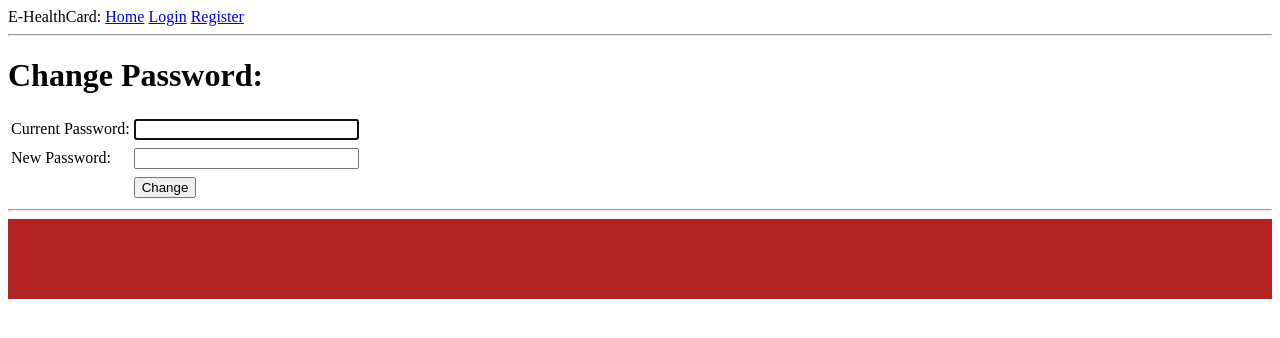
After one commit to ninadsachania/e-healthcard, a Flask app: page /user/changepw in a window 1280 px wide. The commit adds this page. Shown: the top 338 px of the page. Run offline with Flask 2, Linux system fonts and the light colour scheme.

Commit message:
Add ability to change passwords

```diff
--- a/app/forms.py
+++ b/app/forms.py
@@ -51,3 +51,10 @@ class EditProfileForm(FlaskForm):
     email = EmailField('Email:', validators=[DataRequired(), Email()])
     address = TextAreaField('Address:', validators=[DataRequired()])
     submit = SubmitField('Update')
+
+
+class PasswordResetForm(FlaskForm):
+    current_password = PasswordField('Current Password:', validators=[
+        DataRequired()])
+    new_password = PasswordField('New Password:', validators=[DataRequired()])
+    submit = SubmitField('Change')
--- a/app/routes.py
+++ b/app/routes.py
@@ -1,6 +1,6 @@
 from flask import render_template, flash, redirect, url_for, request
 from app import app, db
-from app.forms import LoginForm, RegistrationForm, EditProfileForm
+from app.forms import LoginForm, RegistrationForm, EditProfileForm, PasswordResetForm
 from app.models import User
 from flask_login import current_user, login_user, logout_user, login_required
 from werkzeug.urls import url_parse
@@ -109,5 +109,22 @@ def edit_profile():
     return render_template('edit_profile.html', title='Edit Profile', form=form)
 
 
+@app.route('/user/changepw', methods=['POST', 'GET'])
+def change_password():
+    form = PasswordResetForm()
+
+    if form.validate_on_submit():
+        if current_user.check_password(form.current_password.data):
+            current_user.set_password(form.new_password.data)
+            db.session.commit()
+            flash('Congratulations! Password successfully changed.')
+            return redirect(url_for('change_password'))
+
+        flash('Current password incorrent. Please try again.')
+        return redirect(url_for('change_password'))
+
+    return render_template('change_password.html', title="Change Password", form=form)
+
+
 if __name__ == '__main__':
     app.run(debug=True)
--- /dev/null
+++ b/app/templates/change_password.html
@@ -0,0 +1,40 @@
+{% extends 'base.html' %}
+
+{% block content %}
+<h1>Change Password:</h1>
+<form action="" method="post" novalidate>
+    {{ form.hidden_tag() }}
+    <table>
+        <tr>
+            <td>{{ form.current_password.label }}</td>
+            <td>{{ form.current_password(autofocus=True, size="25") }}</td>
+        </tr>
+        <tr>
+            <td></td>
+            <td>
+                {% for error in form.current_password.errors %}
+                <span class="form-error">[{{ error }}]</span>
+                {% endfor %}
+            </td>
+        </tr>
+
+        <tr>
+            <td>{{ form.new_password.label }}</td>
+            <td>{{ form.new_password(size="25") }}</td>
+        </tr>
+        <tr>
+        <td></td>
+        <td>
+            {% for error in form.new_password.errors %}
+            <span class="form-error">[{{ error }}]</span>
+            {% endfor %}
+        </td>
+        </tr>
+
+        <tr>
+            <td></td>
+            <td>{{ form.submit() }}</td>
+        </tr>
+    </table>
+</form>
+{% endblock %}
--- a/app/templates/edit_profile.html
+++ b/app/templates/edit_profile.html
@@ -101,4 +101,6 @@
                 </tr>
     </table>
 </form>
+
+<p><a href="{{ url_for('change_password') }}">Change Password</a></p>
 {% endblock %}
```
Also changed, not shown: app.db.
